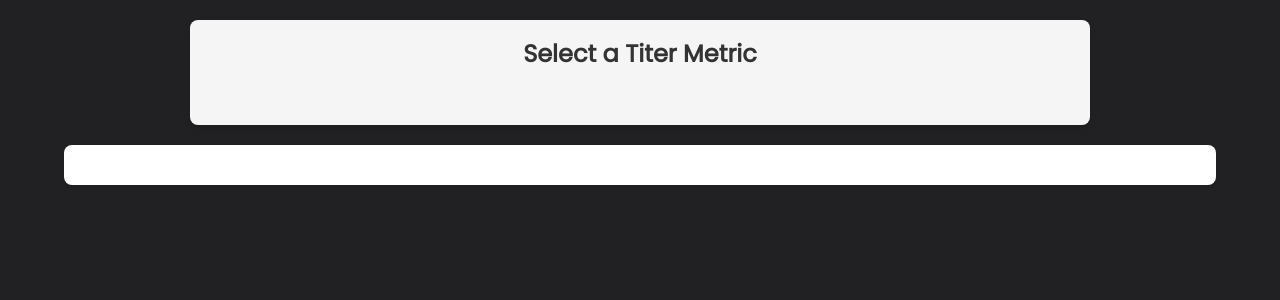
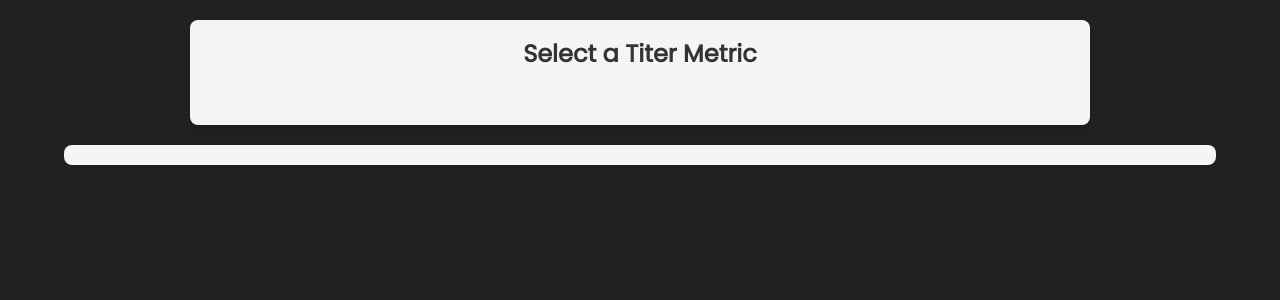
Before and after one commit to lukesylvester99/RussellDjango, a Django app: template main/templates/titer.html in a window 1280 px wide. Shown: the part 72-372 px from the top of the page. Run offline with Django 5.2, Linux system fonts and the light colour scheme; the template is opened without the code that fills it, so the values that code supplies are empty; some libraries are stand-ins or nearby versions.

Commit message:
added styling to css page for titer graphs

```diff
--- a/static/style.css
+++ b/static/style.css
@@ -530,18 +530,19 @@ table tbody tr:nth-child(even) {
     background-color: #5300d2;
     transform: scale(1.05);
     color: white;
+    text-decoration: none;
 }
 
 /* Container for the chart section */
 .chart-container {
     margin-top: 20px;
-    background-color: #ffffff;
+    background-color: #f5f5f5;
     border-radius: 8px;
-    padding: 20px;
+    padding: 10px;
     box-shadow: 0 2px 4px rgba(0, 0, 0, 0.1);
     max-width: 90vw;
     min-height: fit-content;
-    margin: 20px auto;
+    margin: 10px auto;
 }
 
 #titer_chart{
```
